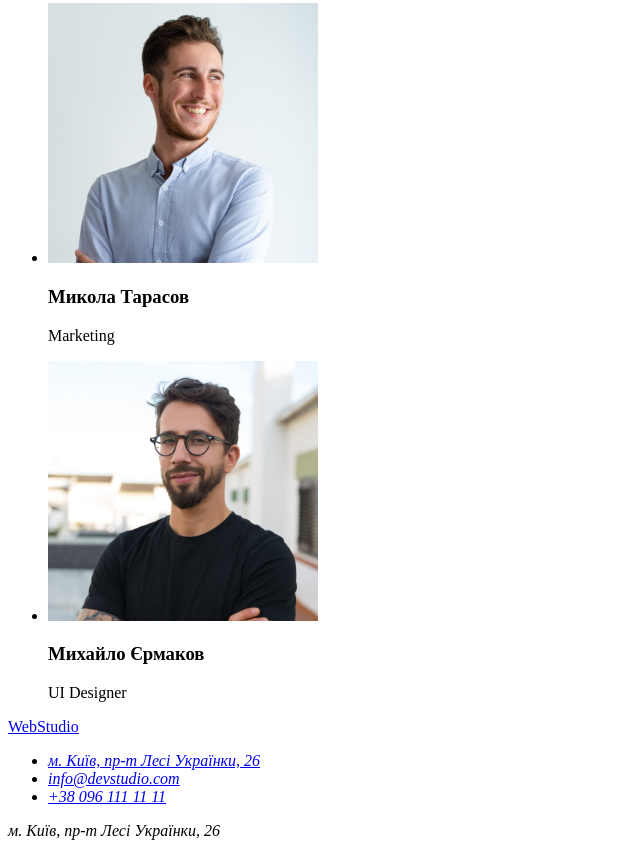
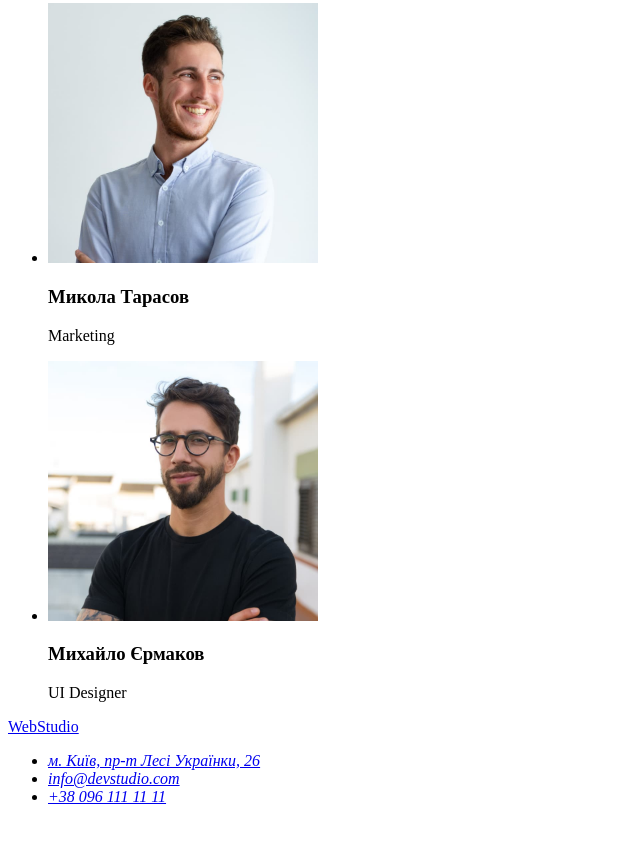
Before and after one commit to sergstorozhev1984/goit-markup-hw-01, a plain HTML site: page index.html in a window 1280 px wide. Shown: the part 2333-3199 px from the top of the page, without its empty margins (0-640 px from the left). After the commit the page ends 3155 px from the top, so only its background shows below. Drawn offline with Linux system fonts and the light colour scheme.

Commit message:
Update index.html

```diff
--- a/index.html
+++ b/index.html
@@ -91,8 +91,6 @@
                     <li><a href="mailto:info@devstudio.com">info@devstudio.com</a></li>
                     <li><a href="tel:+380961111111">+38 096 111 11 11</a></li>
                 </ul>
-            м. Київ, пр-т Лесі Українки, 26<br>
-            <br>
 
             </address>
 
```
